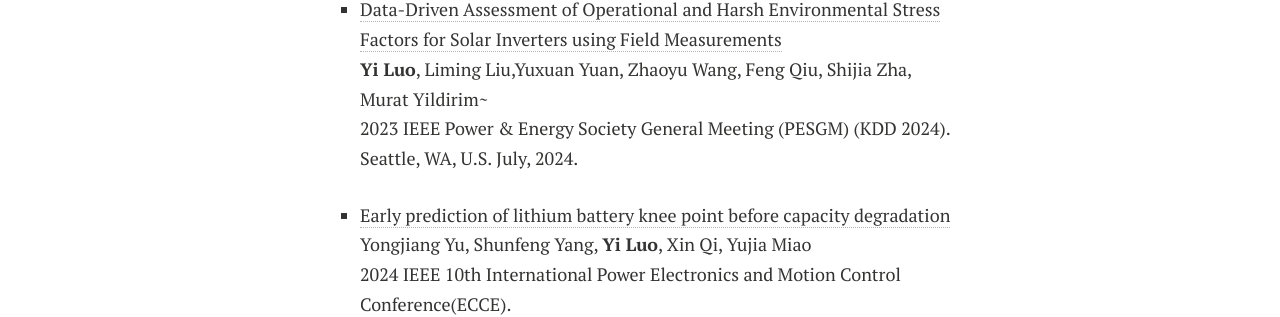
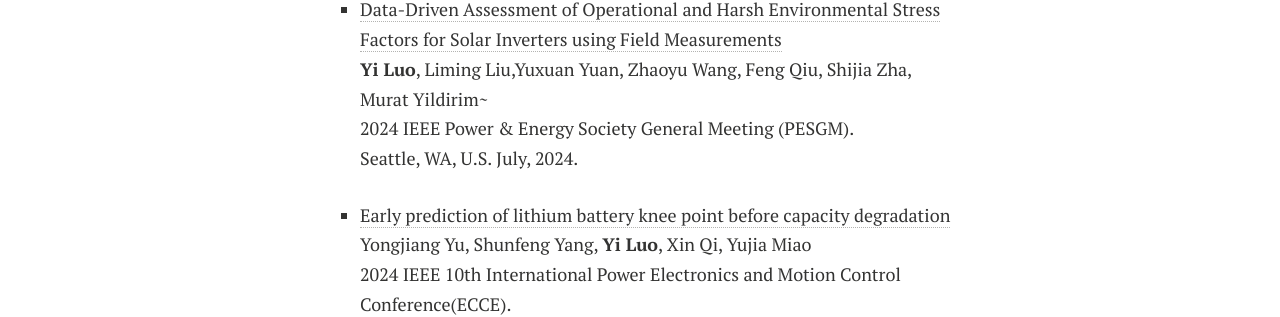
Before and after one commit to yisamu/yisamu.github.io, a Jekyll site: the page built from publications.md, in a window 1280 px wide. Shown: the part 432-749 px from the top of the page. Built offline with Jekyll 4.4.1, drawn with Linux system fonts in a browser that asks for light colours; nearby versions of some CDN libraries; comment, search, counter and statistics services are not loaded; a style sheet for code colours, icons or effects is not loaded.

Commit message:
Update publications.md

```diff
--- a/publications.md
+++ b/publications.md
@@ -12,7 +12,7 @@ title: Publications
 
 ## Conference Paper
 
-- [Data-Driven Assessment of Operational and Harsh Environmental Stress Factors for Solar Inverters using Field Measurements]([https://ieeexplore.ieee.org/abstract/document/10636809])<br>**Yi Luo**, Liming Liu,Yuxuan Yuan, Zhaoyu Wang, Feng Qiu, Shijia Zha, Murat Yildirim~<br> 2023 IEEE Power & Energy Society General Meeting (PESGM) (KDD 2024).<br>Seattle, WA, U.S. July, 2024.
+- [Data-Driven Assessment of Operational and Harsh Environmental Stress Factors for Solar Inverters using Field Measurements]([https://ieeexplore.ieee.org/abstract/document/10636809])<br>**Yi Luo**, Liming Liu,Yuxuan Yuan, Zhaoyu Wang, Feng Qiu, Shijia Zha, Murat Yildirim~<br> 2024 IEEE Power & Energy Society General Meeting (PESGM).<br>Seattle, WA, U.S. July, 2024.
 
 - [Early prediction of lithium battery knee point before capacity degradation](https://ieeexplore.ieee.org/abstract/document/10567378)<br> Yongjiang Yu, Shunfeng Yang, **Yi Luo**, Xin Qi, Yujia Miao <br> 2024 IEEE 10th International Power Electronics and Motion Control Conference(ECCE).<br>Chengdu, China, Asia. May, 2024.
 
```
